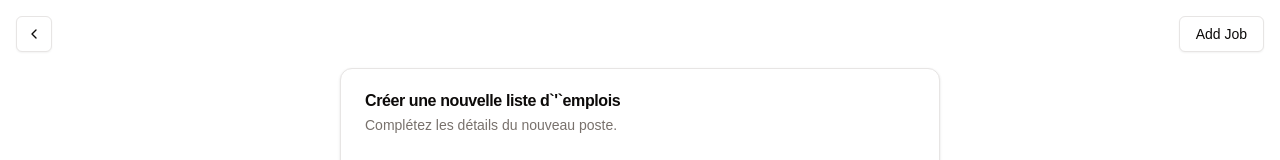
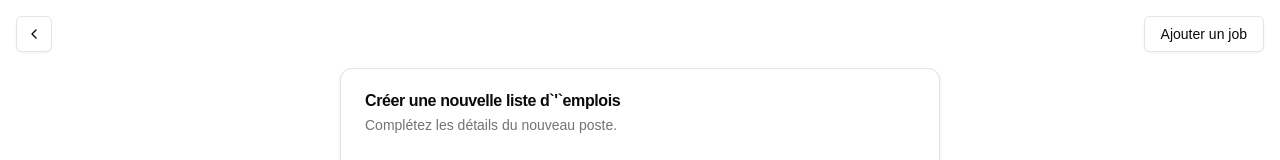
Before and after one commit to MhaFADH/exam_pwa, a Next.js app: page /create in a window 1280 px wide. Shown: the top 160 px of the page. Built offline with nearby package versions, Linux system fonts and the light colour scheme; no server answers.

Commit message:
fix(Header): Translation header new job

```diff
--- a/src/components/Header.tsx
+++ b/src/components/Header.tsx
@@ -17,7 +17,7 @@ const Header = () => {
       </Button>
 
       <Button variant="outline" asChild>
-        <Link href="/create">Add Job</Link>
+        <Link href="/create">Ajouter un job</Link>
       </Button>
     </header>
   )
```
